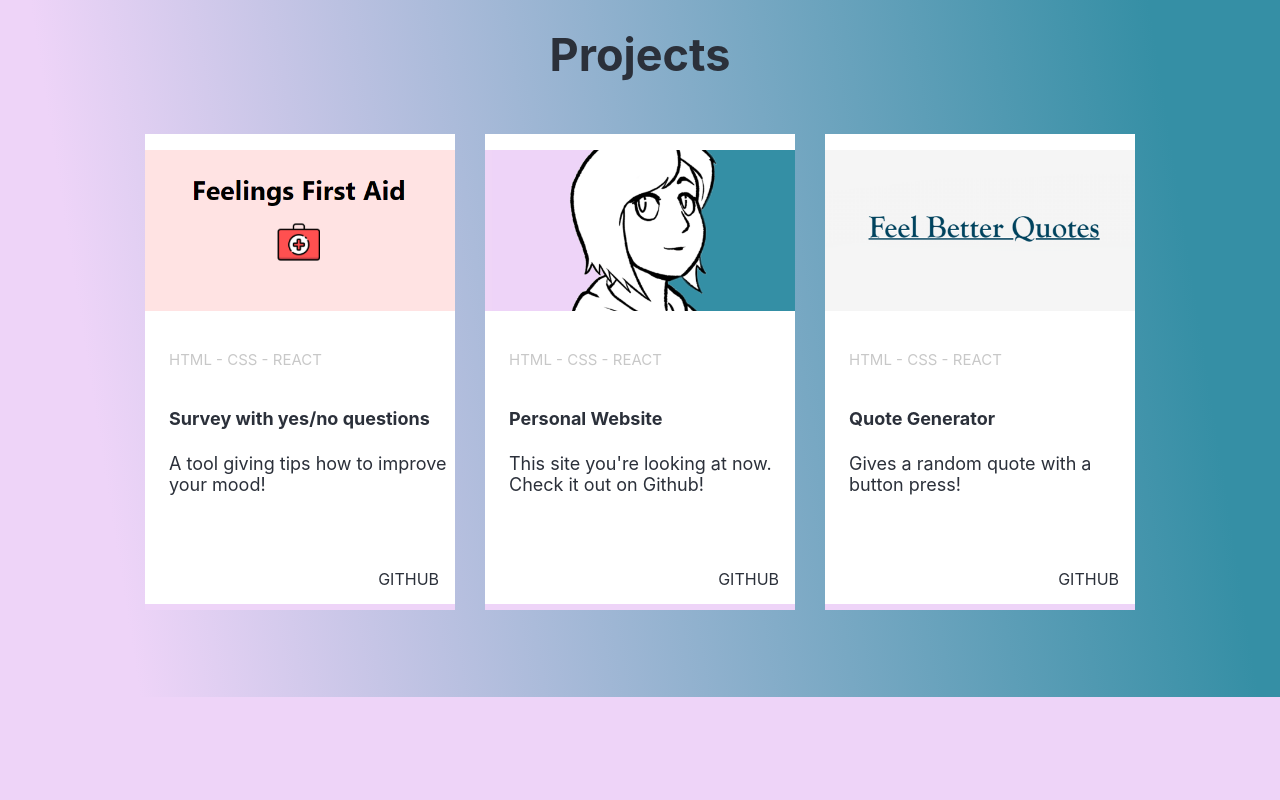
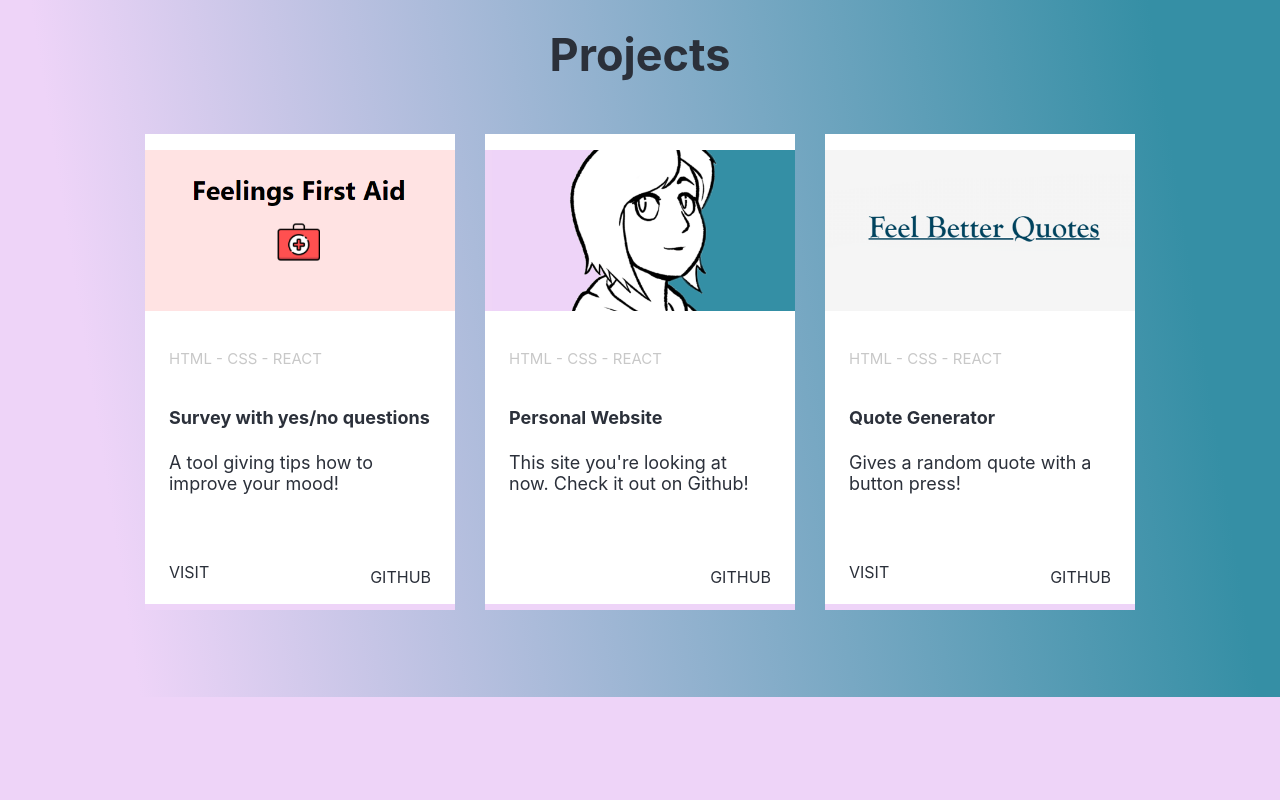
Before and after one commit to peltonan/about-me, a React (Create React App) app: page / in a window 1280 px wide. Shown: the part 1760-2560 px from the top of the page. Built offline with nearby package versions, Linux system fonts and the light colour scheme.

Commit message:
Css fixes and fixed Smooth Scroll

```diff
--- a/src/App.css
+++ b/src/App.css
@@ -217,7 +217,6 @@ a {
 
 @media only screen and (max-width: 1040px) {
   #showProjects {
-    font-size: 20px;
     height: auto;
   }
 }
@@ -279,10 +278,17 @@ h2 span {
   color: rgb(43, 48, 58);
 }
 
+.projectWrapper {
+  padding: 0 1.5rem 0.9rem 1.5rem;
+  display: flex;
+  flex-direction: column;
+  justify-content: space-between;
+}
+
 .projectOne {
   display: grid;
   grid-template-columns: 310px;
-  grid-template-rows: 200px 50px 170px 50px;
+  grid-template-rows: 200px 270px;
   background: rgb(255, 255, 255);
   margin: 15px;
   box-shadow: 0px 0px 2px rgb(53, 143, 165) 90%;
@@ -306,7 +312,6 @@ h2 span {
   font-size: 15px;
   font-weight: 400;
   color: #c8c8c8;
-  padding-left: 1.5rem;
 }
 
 @media only screen and (max-width: 630px) {
@@ -319,13 +324,12 @@ h2 span {
   text-align: left;
   font-size: 18px;
   color: rgb(43, 48, 58);
-  padding-left: 1.5rem;
 }
 
 .projectLinks {
   display: flex;
   align-items: center;
-  justify-content: flex-end;
+  justify-content: space-between;
   color: rgb(43, 48, 58);
 }
 
@@ -335,10 +339,27 @@ h2 span {
   text-transform: uppercase;
   font-weight: 400;
   font-size: 16px;
-  padding-right: 1rem;
 }
 
 .gitHub:hover {
+  color: rgb(43, 48, 58);
+  text-decoration: none;
+  text-transform: uppercase;
+  font-weight: 400;
+  font-size: 16px;
+  text-decoration: underline;
+}
+
+.projectLink {
+  display: flex;
+  color: rgb(43, 48, 58);
+  text-decoration: none;
+  text-transform: uppercase;
+  font-weight: 400;
+  font-size: 16px;
+}
+
+.projectLink:hover {
   color: rgb(43, 48, 58);
   text-decoration: none;
   text-transform: uppercase;
--- a/src/App.js
+++ b/src/App.js
@@ -1,5 +1,5 @@
 import './App.css';
-import projectOne from './images/feelingsFirstAid.png';
+
 import pictureMe from './images/netteCoding.png';
 import logo from './images/logoNette.png';
 import ProjectCard from './components/ProjectCard';
@@ -8,23 +8,25 @@ import AboutMe from './components/AboutMe';
 import { useEffect } from 'react';
 import { projects } from './allProjects';
 
+//Smooth Transition When Clicking Anchor Tags//
+document.querySelectorAll('a[href^="#"]').forEach(anchor => {
+  anchor.addEventListener('click', function (e) {
+    e.preventDefault();
+    document.querySelector(this.getAttribute('href')).scrollIntoView({
+      behavior: 'smooth'
+
+
+    });
+  });
+});
+
 function App() {
 
   useEffect(() => {
     document.title = "Annette Peltonen - Front End Portfolio"
   }, []);
 
-  //Smooth Transition When Clicking Anchor Tags//
-  document.querySelectorAll('a[href^="#"]').forEach(anchor => {
-    anchor.addEventListener('click', function (e) {
-      e.preventDefault();
-      document.querySelector(this.getAttribute('href')).scrollIntoView({
-        behavior: 'smooth'
 
-
-      });
-    });
-  });
   return (
 
     <div className="App">
--- a/src/allProjects.js
+++ b/src/allProjects.js
@@ -9,6 +9,7 @@ export const projects = [
         projectTools: "HTML - CSS - REACT",
         projectTitle: "Survey with yes/no questions",
         projectDescription: "A tool giving tips how to improve your mood!",
+        projectLink: "https://feelings-first-aid.vercel.app/",
         githubLink: "https://github.com/peltonan/feelings-first-aid",
     },
     {
@@ -23,6 +24,7 @@ export const projects = [
         projectTools: "HTML - CSS - REACT",
         projectTitle: "Quote Generator",
         projectDescription: "Gives a random quote with a button press!",
+        projectLink: "https://quote-generator-peltonan.vercel.app/",
         githubLink: "https://github.com/peltonan/random-generator",
     },
 ]
--- a/src/components/ProjectCard.js
+++ b/src/components/ProjectCard.js
@@ -4,6 +4,8 @@ const ProjectCard = ({ projectInformation }) => {
             <div className="projectPicture">
                 <a><img src={projectInformation.projectPicture} className="image" alt="project"></img></a>
             </div>
+            <div className="projectWrapper">
+                <div className="projectDescriptionWrapper">
                     <div className="projectTools">
                         <p>{projectInformation.projectTools}</p>
                     </div>
@@ -11,8 +13,11 @@ const ProjectCard = ({ projectInformation }) => {
                         <h4 className="projectTitle">{projectInformation.projectTitle}</h4>
                         <p>{projectInformation.projectDescription}</p>
                     </div>
+                </div>
                 <div className="projectLinks">
-                <a className="gitHub" href={projectInformation.githubLink}>GitHub</a>
+                    <div>{projectInformation.projectLink && <a className="projectLink" href={projectInformation.projectLink}>Visit</a>}</div>
+                    <div>{projectInformation.githubLink && <a className="gitHub" href={projectInformation.githubLink}>GitHub</a>}</div>
+                </div>
             </div>
         </div>
     )
```
Lines whose indentation alone changed are shown as unchanged.
